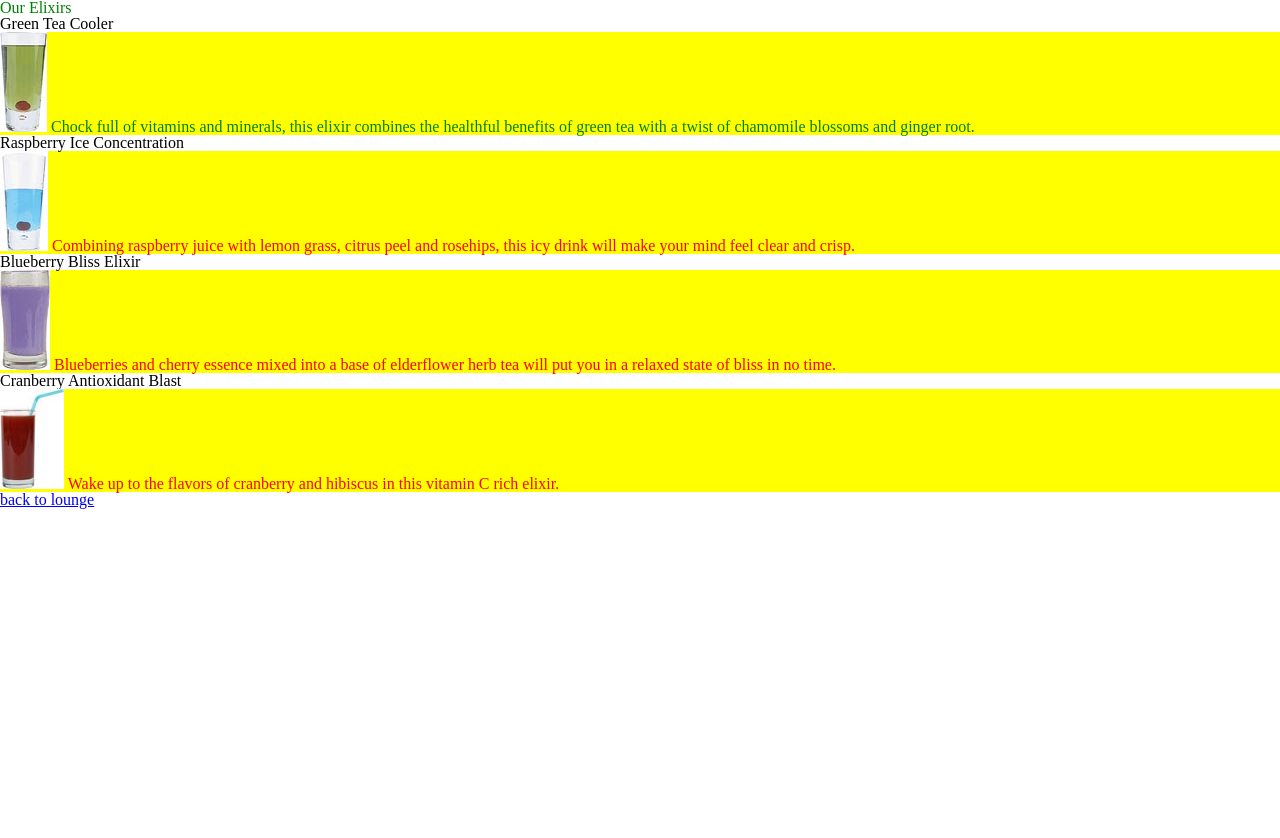
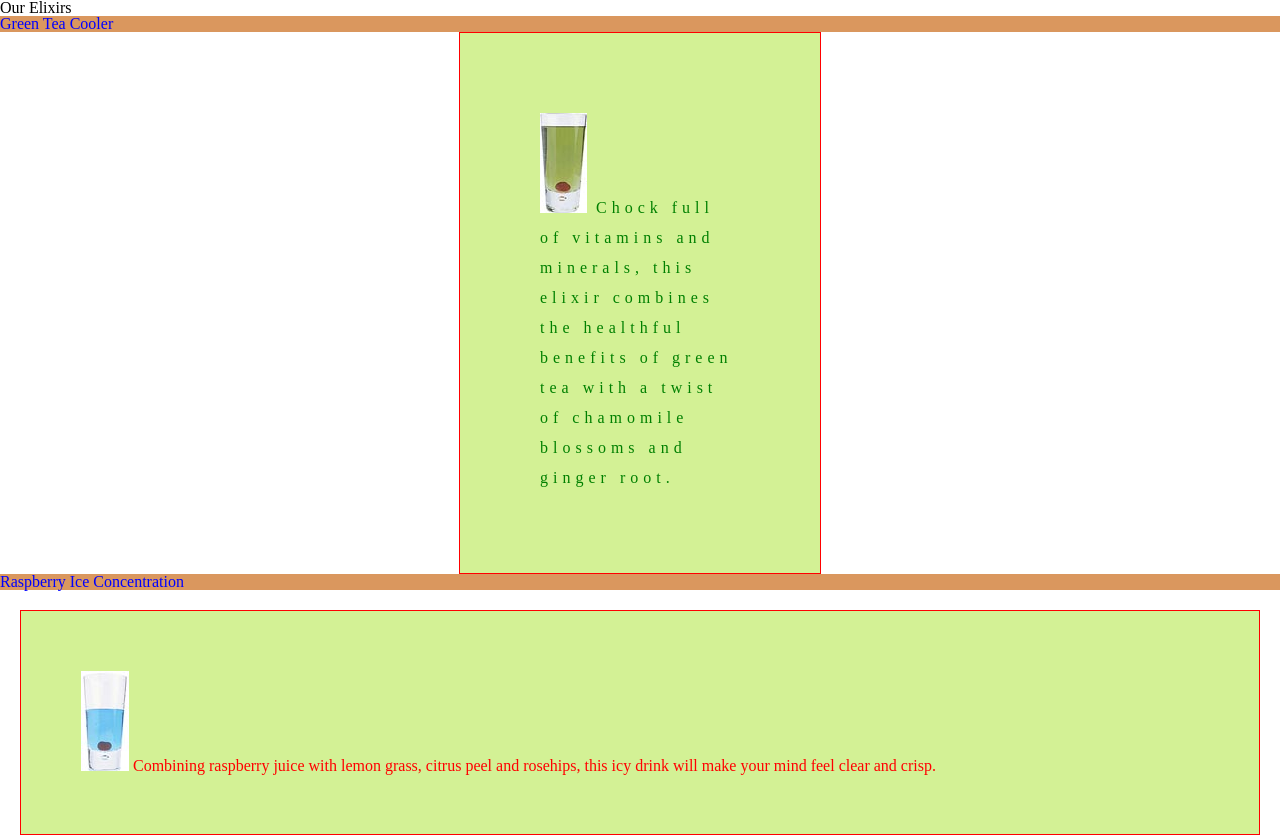
Before and after one commit to Louis0156/Louis0156.github.io, a plain HTML site: page pages/lounge/beverages/elixir.html in a window 1280 px wide. Shown: the top 838 px of the page. Before the commit the page ends 800 px from the top, so only its background shows below. Drawn offline with Linux system fonts and the light colour scheme.

Commit message:
0729
0729

```diff
--- a/pages/lounge/beverages/change_color.css
+++ b/pages/lounge/beverages/change_color.css
@@ -1,12 +1,47 @@
 P {
+    padding: 80;
     color: red;
-    background-color: yellow;
+    background-color: #D3F195;
+}
+
+* {
+    margin: 200px;
 }
 
 p.greentea {
+    width: 200px;
+    /*區域寬*/
+    padding: 80;
+    /*邊距*/
     color: green;
+    /**/
+    border: solid red 1px;
+    /**/
+    line-height: 30px;
+    /*行距*/
+    letter-spacing: 5px;
+    /*字距*/
+    margin: auto;
+    /*置中*/
 }
 
-h1 {
-    color: green;
+p.rasberry {
+    padding: 60;
+    background: #D3F195;
+    border: solid red 1px;
+    margin: 20px;
 }
+
+p.blueberry {
+    padding: 60;
+    background: #169051;
+    border: solid red 1px;
+}
+
+h2 {
+    color: blue;
+    background: #DA975E;
+}
+
+
+}
--- a/pages/lounge/beverages/elixir.html
+++ b/pages/lounge/beverages/elixir.html
@@ -5,8 +5,8 @@
     <link rel="stylesheet" type="text/css" href="change_color.css">
     <link rel="stylesheet" type="text/css" href="css_reset.css">
     <style type="text/css">
-    .blueberry {
-        color="blue"
+    p {
+        font-size: 50 pt;
     }
     </style>
 </head>
--- /dev/null
+++ b/pages/test.css
@@ -0,0 +1,25 @@
+body {
+    font-size: 16px;
+}
+
+P {
+    color: #E82121;
+    font-weight: bold;
+    font-size: 150%;
+    font-family: Arial, sans-serif;
+    font-decoration: underline;
+}
+
+h1 {
+    font-size: 200%;
+    font-weight: bold;
+}
+
+h3 {
+    font-size: 250%;
+}
+
+ul,
+ol {
+    color: rgb(10%, 50%, 20%);
+}
```
Also changed, not shown: pages/Segway'n USA.html (+5 -1 lines).
